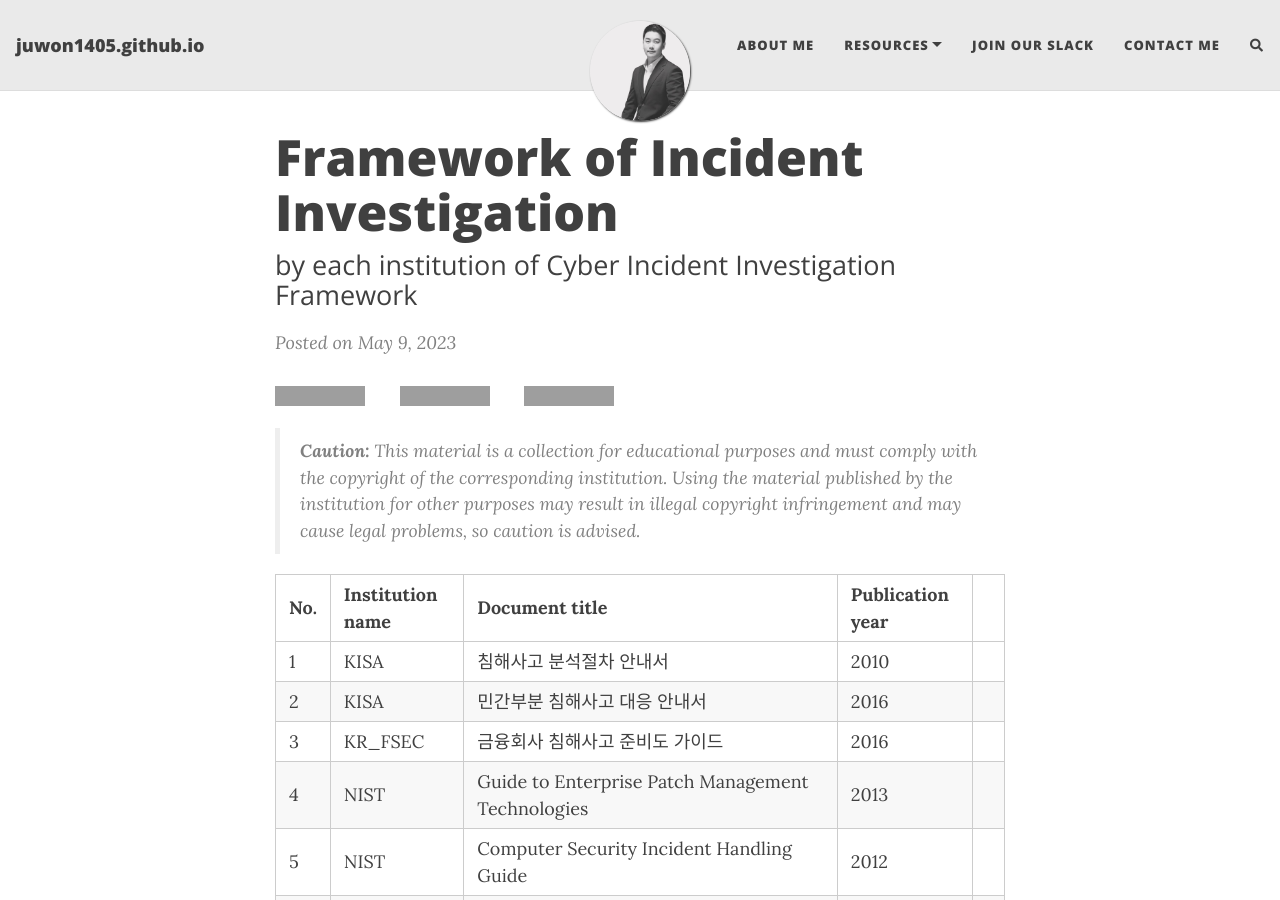
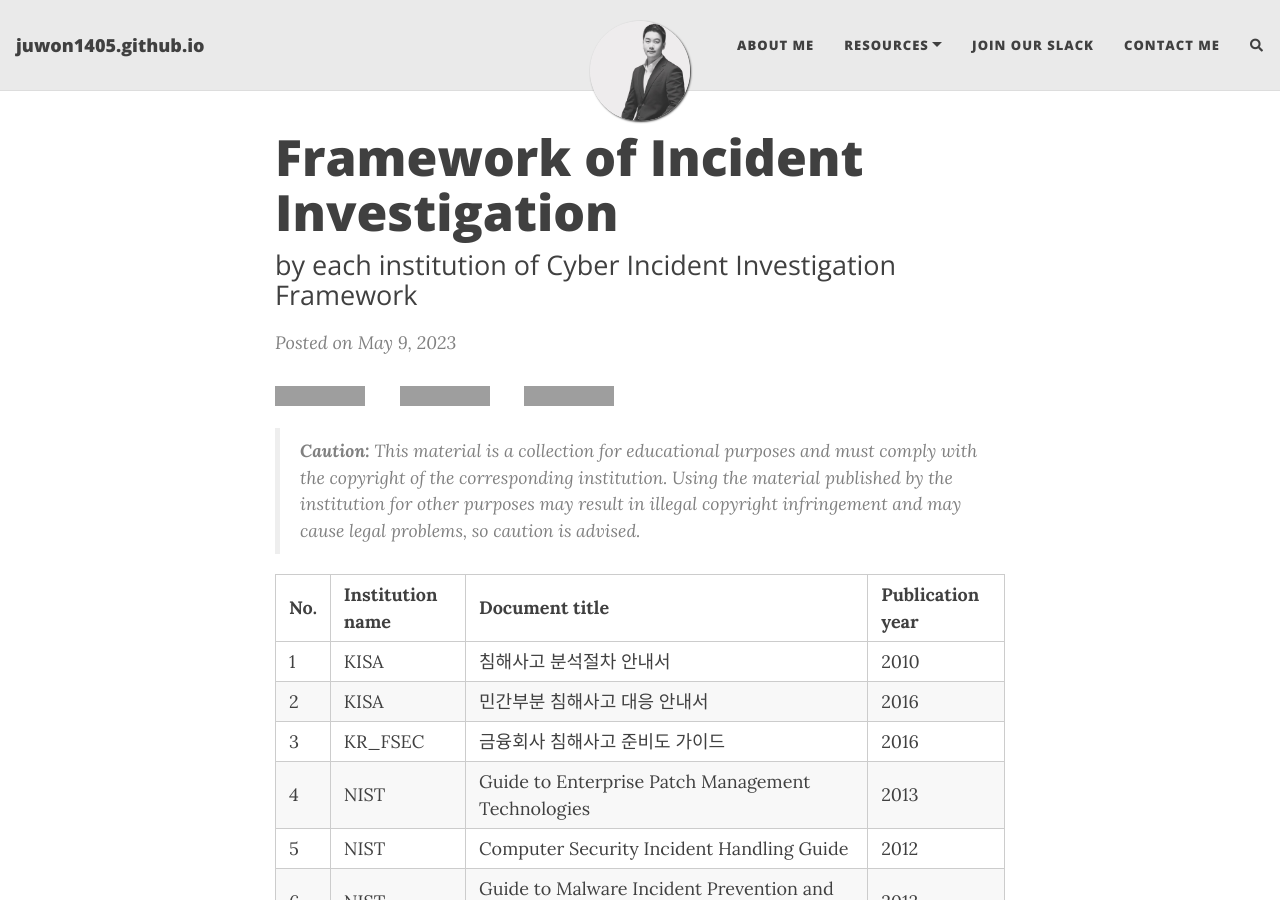
Before and after one commit to Juwon1405/juwon1405.github.io, a Jekyll site: the page built from _posts/2023-05-09-cyber-incident-framework.md, in a window 1280 px wide and 900 px high. Built offline with Jekyll 4.4.1, drawn with Linux system fonts in a browser that asks for light colours; nearby versions of some CDN libraries; comment, search, counter and statistics services are not loaded; grey boxes are pictures that could not be loaded.

```diff
--- a/_posts/2023-05-09-cyber-incident-framework.md
+++ b/_posts/2023-05-09-cyber-incident-framework.md
@@ -44,7 +44,7 @@ comments: true
 | 30 | SANS | Baselines and Incident Handling | 2008 |
 | 31 | SANS | Breach Notification in Incident Handling | 2008 |
 | 32 | SANS | Incident Handling for SMEs (Small to Medium Enterprises) | 2008 |
-| 33 | SANS | Mining gold... A primer on incident handling and response | 2008 ||
+| 33 | SANS | Mining gold... A primer on incident handling and response | 2008 |
 | 34 | SANS | Expanding Response Deeper Analysis for Incident Handlers | 2008 |
 | 35 | SANS | Security Incident Handling in Small Organizations | 2008 |
 | 36 | SANS | A Guide to Encrypted Storage Incident Handling | 2009 |
```
